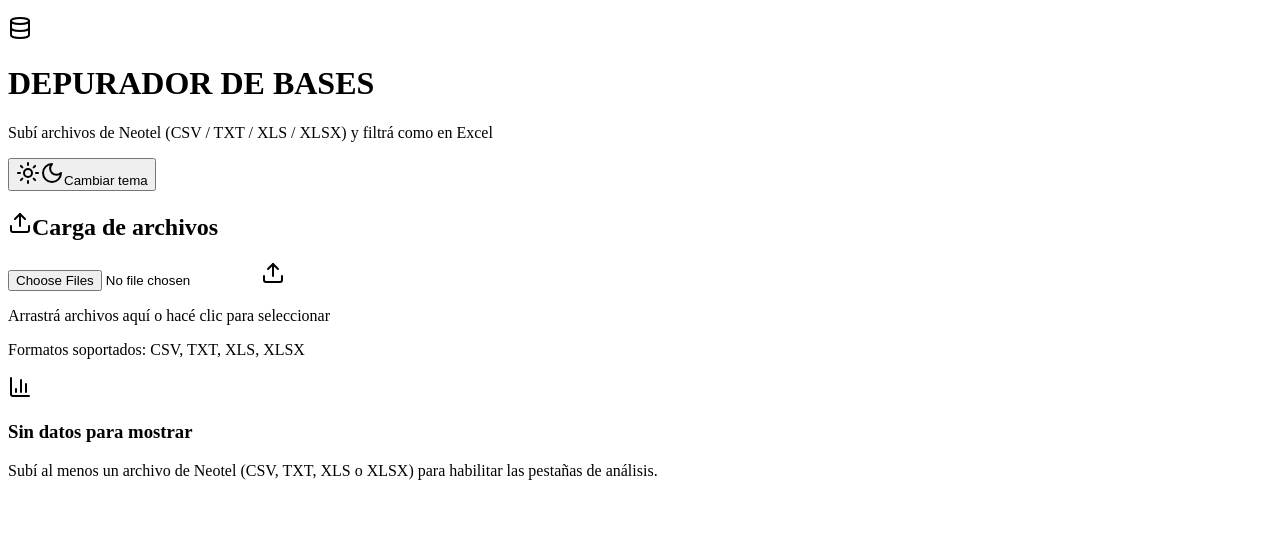
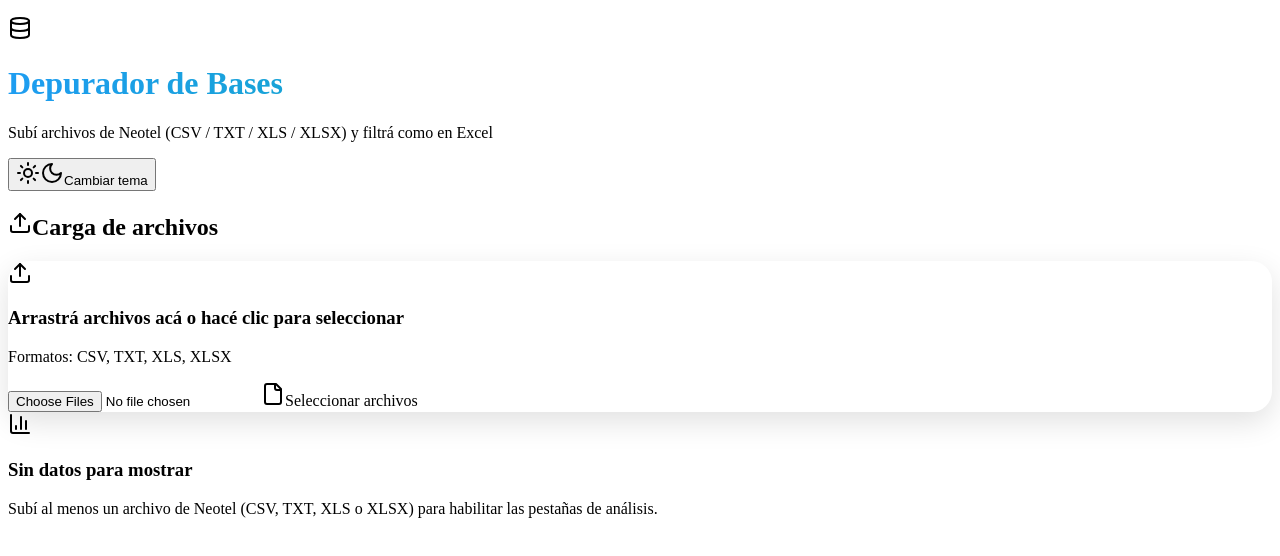
Before and after one commit to Tona801-25/Depurador-Bases, a React (Vite) app in the folder client/: page / in a window 1280 px wide. Shown: the top 556 px of the page. Built offline with nearby package versions, Linux system fonts and the light colour scheme; a web font is replaced by a local one.

Commit message:
mejorando interfaz

```diff
--- a/client/src/components/file-upload.tsx
+++ b/client/src/components/file-upload.tsx
@@ -1,144 +1,116 @@
-import { useCallback, useState } from "react";
-import { Upload, File, X, Loader2 } from "lucide-react";
+import { useState } from "react";
+import type React from "react";
+import { Upload, File as FileIcon, X } from "lucide-react";
 import { Button } from "@/components/ui/button";
 import { cn } from "@/lib/utils";
 
 interface FileUploadProps {
-  onFilesSelected: (files: File[]) => void;
+  onFilesSelected: (files: File[]) => void; // <-- ESTE File es el del browser (dom)
   isUploading?: boolean;
-  acceptedFormats?: string[];
-  className?: string;
 }
 
-export function FileUpload({
-  onFilesSelected,
-  isUploading = false,
-  acceptedFormats = [".csv", ".txt", ".xls", ".xlsx", ".xlsm", ".xlsb"],
-  className,
-}: FileUploadProps) {
+export function FileUpload({ onFilesSelected, isUploading = false }: FileUploadProps) {
+  const [selectedFiles, setSelectedFiles] = useState<File[]>([]);
   const [isDragging, setIsDragging] = useState(false);
-  const [selectedFiles, setSelectedFiles] = useState<File[]>([]);
 
-  const handleDragOver = useCallback((e: React.DragEvent) => {
+  const handleFileSelect = (files: FileList | null) => {
+    if (!files) return;
+    const fileArray = Array.from(files);
+    setSelectedFiles(fileArray);
+    onFilesSelected(fileArray);
+  };
+
+  const handleDrop = (e: React.DragEvent) => {
+    e.preventDefault();
+    setIsDragging(false);
+    handleFileSelect(e.dataTransfer.files);
+  };
+
+  const handleDragOver = (e: React.DragEvent) => {
     e.preventDefault();
     setIsDragging(true);
-  }, []);
+  };
 
-  const handleDragLeave = useCallback((e: React.DragEvent) => {
+  const handleDragLeave = (e: React.DragEvent) => {
     e.preventDefault();
     setIsDragging(false);
-  }, []);
+  };
 
-  const handleDrop = useCallback(
-    (e: React.DragEvent) => {
-      e.preventDefault();
-      setIsDragging(false);
-      const files = Array.from(e.dataTransfer.files);
-      if (files.length > 0) {
-        setSelectedFiles(files);
-        onFilesSelected(files);
-      }
-    },
-    [onFilesSelected]
-  );
-
-  const handleFileInput = useCallback(
-    (e: React.ChangeEvent<HTMLInputElement>) => {
-      const files = Array.from(e.target.files || []);
-      if (files.length > 0) {
-        setSelectedFiles(files);
-        onFilesSelected(files);
-      }
-    },
-    [onFilesSelected]
-  );
-
-  const removeFile = useCallback(
-    (index: number) => {
+  const removeFile = (index: number) => {
     const newFiles = selectedFiles.filter((_, i) => i !== index);
     setSelectedFiles(newFiles);
-      if (newFiles.length > 0) {
-        onFilesSelected(newFiles);
-      }
-    },
-    [selectedFiles, onFilesSelected]
-  );
-
-  const formatFileSize = (bytes: number): string => {
-    if (bytes < 1024) return bytes + " B";
-    if (bytes < 1024 * 1024) return (bytes / 1024).toFixed(1) + " KB";
-    return (bytes / (1024 * 1024)).toFixed(1) + " MB";
+    if (newFiles.length > 0) onFilesSelected(newFiles);
   };
 
   return (
-    <div className={cn("space-y-4", className)}>
+    <div className="space-y-4">
       <div
+        className={cn(
+          "glass-card p-8 border-2 border-dashed transition-colors",
+          isDragging ? "border-primary bg-primary/5" : "border-border"
+        )}
+        onDrop={handleDrop}
         onDragOver={handleDragOver}
         onDragLeave={handleDragLeave}
-        onDrop={handleDrop}
-        className={cn(
-          "relative border-2 border-dashed rounded-lg p-8 transition-all duration-200",
-          "flex flex-col items-center justify-center gap-3 text-center",
-          isDragging
-            ? "border-primary bg-primary/5"
-            : "border-muted-foreground/25 hover:border-muted-foreground/50",
-          isUploading && "pointer-events-none opacity-50"
-        )}
-        data-testid="file-upload-dropzone"
       >
+        <div className="flex flex-col items-center justify-center text-center gap-4">
+          <div className="p-4 rounded-full bg-muted">
+            <Upload className="h-8 w-8 text-muted-foreground" />
+          </div>
+
+          <div>
+            <h3 className="text-lg font-semibold mb-1">
+              Arrastrá archivos acá o hacé clic para seleccionar
+            </h3>
+            <p className="text-sm text-muted-foreground">
+              Formatos: CSV, TXT, XLS, XLSX
+            </p>
+          </div>
+
           <input
             type="file"
             multiple
-          accept={acceptedFormats.join(",")}
-          onChange={handleFileInput}
-          className="absolute inset-0 w-full h-full opacity-0 cursor-pointer"
+            accept=".csv,.txt,.xls,.xlsx"
+            onChange={(e) => handleFileSelect(e.target.files)}
+            className="hidden"
+            id="file-upload"
             disabled={isUploading}
-          data-testid="input-file-upload"
           />
 
-        {isUploading ? (
-          <Loader2 className="h-10 w-10 text-primary animate-spin" />
-        ) : (
-          <Upload className="h-10 w-10 text-muted-foreground" />
-        )}
-
-        <div className="space-y-1">
-          <p className="text-sm font-medium">
-            {isUploading ? "Procesando archivos..." : "Arrastrá archivos aquí o hacé clic para seleccionar"}
-          </p>
-          <p className="text-xs text-muted-foreground">
-            Formatos soportados: CSV, TXT, XLS, XLSX
-          </p>
+          <Button asChild disabled={isUploading}>
+            <label htmlFor="file-upload" className="cursor-pointer">
+              <FileIcon className="h-4 w-4 mr-2" />
+              Seleccionar archivos
+            </label>
+          </Button>
         </div>
       </div>
 
       {selectedFiles.length > 0 && (
         <div className="space-y-2">
-          <p className="text-xs text-muted-foreground">
+          <p className="text-sm font-medium text-muted-foreground">
             Archivos seleccionados: {selectedFiles.length}
           </p>
+
           <div className="flex flex-wrap gap-2">
-            {selectedFiles.map((file, index) => (
+            {selectedFiles.map((file, i) => (
               <div
-                key={`${file.name}-${index}`}
-                className="flex items-center gap-2 bg-muted rounded-md px-3 py-1.5 text-sm"
-                data-testid={`file-item-${index}`}
+                key={`${file.name}-${i}`}
+                className="flex items-center gap-2 rounded-md bg-muted px-3 py-2 text-sm"
               >
-                <File className="h-4 w-4 text-primary" />
-                <span className="max-w-[150px] truncate">{file.name}</span>
-                <span className="text-xs text-muted-foreground">
-                  {formatFileSize(file.size)}
+                <FileIcon className="h-4 w-4 text-muted-foreground" />
+                <span className="max-w-[220px] truncate">{file.name}</span>
+                <span className="text-muted-foreground">
+                  {(file.size / (1024 * 1024)).toFixed(1)} MB
                 </span>
-                <Button
-                  variant="ghost"
-                  size="icon"
-                  className="h-5 w-5"
-                  onClick={() => removeFile(index)}
-                  disabled={isUploading}
-                  data-testid={`button-remove-file-${index}`}
+                <button
+                  type="button"
+                  onClick={() => removeFile(i)}
+                  className="text-muted-foreground hover:text-foreground"
+                  aria-label="Quitar archivo"
                 >
-                  <X className="h-3 w-3" />
-                </Button>
+                  <X className="h-4 w-4" />
+                </button>
               </div>
             ))}
           </div>
--- a/client/src/components/header.tsx
+++ b/client/src/components/header.tsx
@@ -3,27 +3,25 @@ import { ThemeToggle } from "@/components/theme-toggle";
 
 export function Header() {
   return (
-    <header className="sticky top-0 z-50 w-full border-b border-border bg-background/95 backdrop-blur supports-[backdrop-filter]:bg-background/60">
+    <header className="sticky top-0 z-50 w-full border-b border-glass-border bg-card/60 backdrop-blur-2xl supports-[backdrop-filter]:bg-card/40">
       <div className="max-w-7xl mx-auto flex h-16 items-center justify-between px-6">
         {/* Izquierda: ícono + título + subtítulo */}
         <div className="flex items-center gap-3 min-w-0">
-          <div className="h-9 w-9 rounded-lg bg-primary/10 flex items-center justify-center shrink-0">
+          <div className="h-10 w-10 rounded-xl bg-primary/10 flex items-center justify-center shrink-0 ring-1 ring-primary/20">
             <Database className="h-5 w-5 text-primary" />
           </div>
-
           <div className="min-w-0">
             <h1
-              className="text-lg font-bold tracking-tight truncate"
+              className="text-lg font-display font-extrabold tracking-tight truncate gradient-text"
               data-testid="text-app-title"
             >
-              DEPURADOR DE BASES
+              Depurador de Bases
             </h1>
             <p className="hidden text-xs text-muted-foreground sm:block truncate">
               Subí archivos de Neotel (CSV / TXT / XLS / XLSX) y filtrá como en Excel
             </p>
           </div>
         </div>
-
         {/* Derecha: toggle */}
         <div className="flex items-center justify-end">
           <ThemeToggle />
--- a/client/src/components/tag-badge.tsx
+++ b/client/src/components/tag-badge.tsx
@@ -10,27 +10,27 @@ interface TagBadgeProps {
 const tagConfig: Record<TagType, { label: string; className: string }> = {
   CONTACTADO: {
     label: "Contactado",
-    className: "bg-green-500/10 text-green-500 border-green-500/20",
+    className: "bg-success/10 text-success border-success/20",
   },
   INVALIDO: {
     label: "Inválido",
-    className: "bg-red-500/10 text-red-500 border-red-500/20",
+    className: "bg-destructive/10 text-destructive border-destructive/20",
   },
   SEGUIR_INTENTANDO: {
     label: "Seguir Intentando",
-    className: "bg-blue-500/10 text-blue-500 border-blue-500/20",
+    className: "bg-primary/10 text-primary border-primary/20",
   },
   SOLO_BUZON: {
     label: "Solo Buzón",
-    className: "bg-orange-500/10 text-orange-500 border-orange-500/20",
+    className: "bg-warning/10 text-warning border-warning/20",
   },
   NO_ATIENDE: {
     label: "No Atiende",
-    className: "bg-gray-500/10 text-gray-500 border-gray-500/20",
+    className: "bg-muted-foreground/10 text-muted-foreground border-muted-foreground/20",
   },
   RECHAZA: {
     label: "Rechaza",
-    className: "bg-pink-500/10 text-pink-500 border-pink-500/20",
+    className: "bg-destructive/10 text-destructive border-destructive/30",
   },
 };
 
@@ -39,25 +39,24 @@ export function TagBadge({ tag, className }: TagBadgeProps) {
     label: tag,
     className: "bg-muted text-muted-foreground",
   };
-
   return (
     <Badge
       variant="outline"
-      className={cn("font-medium border", config.className, className)}
+      className={cn("font-display font-semibold text-[10px] border tracking-wide", config.className, className)}
     >
       {config.label}
     </Badge>
   );
-}
+};
 
 export function getTagColor(tag: TagType): string {
   const colors: Record<TagType, string> = {
-    CONTACTADO: "hsl(145, 65%, 42%)",
-    INVALIDO: "hsl(0, 72%, 51%)",
-    SEGUIR_INTENTANDO: "hsl(207, 90%, 54%)",
-    SOLO_BUZON: "hsl(45, 93%, 47%)",
-    NO_ATIENDE: "hsl(210, 10%, 55%)",
-    RECHAZA: "hsl(340, 75%, 55%)",
+    CONTACTADO: "hsl(var(--success))",
+    INVALIDO: "hsl(var(--destructive))",
+    SEGUIR_INTENTANDO: "hsl(var(--primary))",
+    SOLO_BUZON: "hsl(var(--warning))",
+    NO_ATIENDE: "hsl(var(--muted-foreground))",
+    RECHAZA: "hsl(var(--chart-5))",
   };
-  return colors[tag] || "hsl(210, 10%, 55%)";
+  return colors[tag] || "hsl(var(--muted-foreground))";
 }
--- a/client/src/components/theme-toggle.tsx
+++ b/client/src/components/theme-toggle.tsx
@@ -4,16 +4,16 @@ import { useTheme } from "@/lib/theme-provider";
 
 export function ThemeToggle() {
   const { theme, setTheme } = useTheme();
-
   return (
     <Button
       variant="ghost"
       size="icon"
       onClick={() => setTheme(theme === "light" ? "dark" : "light")}
+      className="h-9 w-9 rounded-xl bg-secondary/80 border border-glass-border hover:bg-secondary hover:border-primary/20 transition-all"
       data-testid="button-theme-toggle"
     >
-      <Sun className="h-5 w-5 rotate-0 scale-100 transition-all dark:-rotate-90 dark:scale-0" />
-      <Moon className="absolute h-5 w-5 rotate-90 scale-0 transition-all dark:rotate-0 dark:scale-100" />
+      <Sun className="h-4 w-4 rotate-0 scale-100 transition-all dark:-rotate-90 dark:scale-0" />
+      <Moon className="absolute h-4 w-4 rotate-90 scale-0 transition-all dark:rotate-0 dark:scale-100" />
       <span className="sr-only">Cambiar tema</span>
     </Button>
   );
```
Also changed, not shown: client/src/components/data-table.tsx (+13 -28 lines), client/src/components/kpi-card.tsx (+33 -18 lines). Lines whose indentation alone changed are shown as unchanged.
